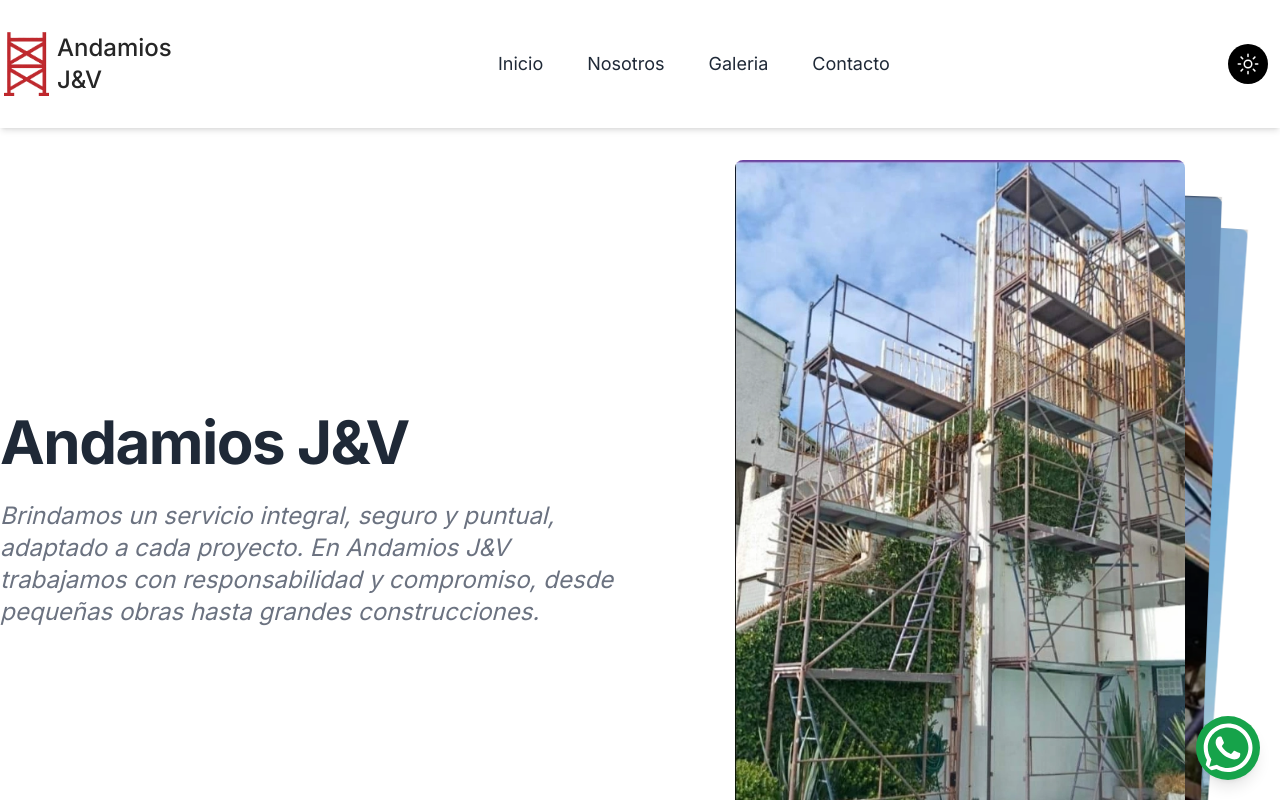
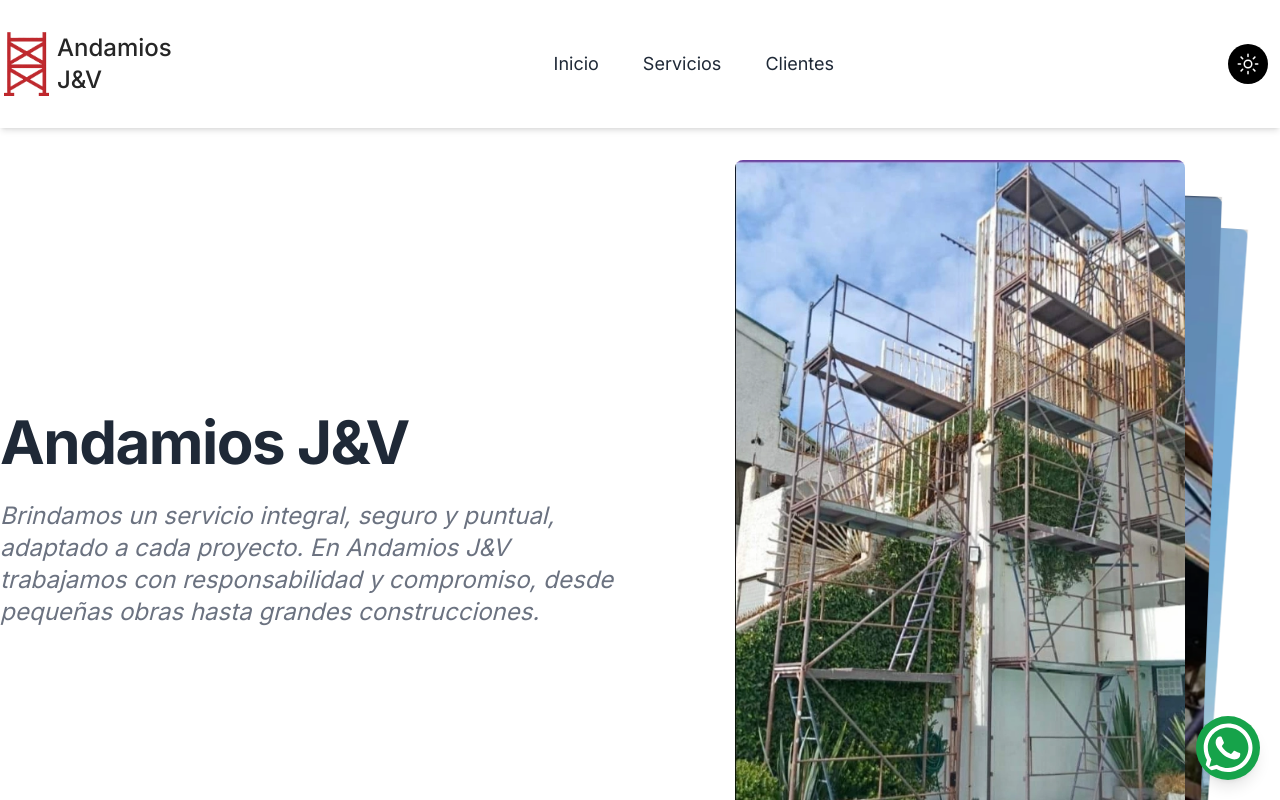
Before and after one commit to Hesllar/andamios, a Next.js app: page / in a window 1280 px wide. Shown: the top 800 px of the page. Built offline with nearby package versions, Linux system fonts and the light colour scheme.

Commit message:
se añade funcionalidad de scroll para todas las secciones

```diff
--- a/src/app/layout.tsx
+++ b/src/app/layout.tsx
@@ -3,7 +3,6 @@
 import { ThemeProvider } from "next-themes";
 import "./globals.css";
 
-import { Navbar } from "@/components/Navbar";
 import { Footer } from "@/components/Footer";
 import { PopupWidget } from "@/components/PopupWidget";
 
@@ -26,7 +25,6 @@
     <html lang="es" suppressHydrationWarning>
       <body className={`${inter.className} fade-in`}>
         <ThemeProvider attribute="class">
-          <Navbar />
           <div className="mt-24">{children}</div>
           <Footer />
           <PopupWidget />
--- a/src/app/page.tsx
+++ b/src/app/page.tsx
@@ -1,61 +1,29 @@
+"use client";
+
+import { useRef } from "react";
+
 import { Container } from "@/components/Container";
 import { Hero } from "@/components/Hero";
-import { SectionTitle } from "@/components/SectionTitle";
-import { Benefits } from "@/components/Benefits";
-import { Video } from "@/components/Video";
-import { Testimonials } from "@/components/Testimonials";
-import { Faq } from "@/components/Faq";
-import { Cta } from "@/components/Cta";
 
-import { benefitOne, benefitTwo } from "@/components/data";
 import { OurClients } from "@/components/clients";
 import { Services } from "@/components/services";
+import { Navbar } from "@/components/Navbar";
+
 export default function Home() {
+  const refSectionHero = useRef<HTMLDivElement>(null);
+  const refSectionServices = useRef<HTMLDivElement>(null);
+  const refSectionOueClients = useRef<HTMLDivElement>(null);
+
   return (
-    <Container>
-      <Hero />
-      <Services />
-      <OurClients />
-      {/* <SectionTitle
-        preTitle="Nextly Benefits"
-        title=" Why should you use this landing page"
-      >
-        Nextly is a free landing page & marketing website template for startups
-        and indie projects. Its built with Next.js & TailwindCSS. And its
-        completely open-source.
-      </SectionTitle>
-
-      <Benefits data={benefitOne} />
-      <Benefits imgPos="right" data={benefitTwo} />
-
-      <SectionTitle
-        preTitle="Watch a video"
-        title="Learn how to fullfil your needs"
-      >
-        This section is to highlight a promo or demo video of your product.
-        Analysts says a landing page with video has 3% more conversion rate. So,
-        don&apos;t forget to add one. Just like this.
-      </SectionTitle>
-
-      <Video videoId="fZ0D0cnR88E" />
-
-      <SectionTitle
-        preTitle="Testimonials"
-        title="Here's what our customers said"
-      >
-        Testimonials is a great way to increase the brand trust and awareness.
-        Use this section to highlight your popular customers.
-      </SectionTitle>
-
-      <Testimonials />
-
-      <SectionTitle preTitle="FAQ" title="Frequently Asked Questions">
-        Answer your customers possible questions here, it will increase the
-        conversion rate as well as support or chat requests.
-      </SectionTitle> */}
-
-      {/* <Faq />
-      <Cta /> */}
-    </Container>
+    <>
+      <Navbar
+        sectionRef={[refSectionHero, refSectionServices, refSectionOueClients]}
+      />
+      <Container>
+        <Hero refSectionHero={refSectionHero} />
+        <Services refSectionServices={refSectionServices} />
+        <OurClients refSectionOueClients={refSectionOueClients} />
+      </Container>
+    </>
   );
 }
--- a/src/components/Container.tsx
+++ b/src/components/Container.tsx
@@ -3,11 +3,13 @@
 interface ContainerProps {
   children: React.ReactNode;
   className?: string;
+  refGeneric?: React.RefObject<HTMLDivElement>;
 }
 
 export function Container(props: Readonly<ContainerProps>) {
   return (
     <div
+      ref={props.refGeneric}
       className={`container px-6 py-4 sm:p-8 mx-auto xl:px-0 ${
         props.className ? props.className : ""
       }`}
--- a/src/components/Hero.tsx
+++ b/src/components/Hero.tsx
@@ -1,11 +1,13 @@
 import { Container } from "@/components/Container";
 
 import { SwiperDesktop, SwiperMobile } from "./swiper";
+interface Props {
+  refSectionHero: React.RefObject<HTMLDivElement>;
+}
 
-export const Hero = () => {
+export const Hero = ({ refSectionHero }: Props) => {
   return (
-    <>
-      <Container className="flex flex-wrap ">
+    <Container className="flex flex-wrap" refGeneric={refSectionHero}>
       <div className="flex items-center w-full lg:w-1/2">
         <div className="max-w-2xl mb-8">
           <h1 className="text-4xl font-bold leading-snug tracking-tight text-gray-800 lg:text-4xl lg:leading-tight xl:text-6xl xl:leading-tight dark:text-white">
@@ -27,6 +29,5 @@
         <SwiperMobile />
       </div>
     </Container>
-    </>
   );
 };
--- a/src/components/Navbar.tsx
+++ b/src/components/Navbar.tsx
@@ -5,8 +5,20 @@
 import { Disclosure } from "@headlessui/react";
 import logo from "../../public/img/logo.webp";
 
-export const Navbar = () => {
-  const navigation = ["Inicio", "Nosotros", "Galeria", "Contacto"];
+interface Props {
+  sectionRef: React.RefObject<HTMLDivElement>[];
+}
+
+const navigation = ["Inicio", "Servicios", "Clientes"];
+
+export const Navbar = ({ sectionRef }: Props) => {
+  const handleOnClick = (sectionId: number) => {
+    if (!sectionRef[sectionId].current) return;
+    sectionRef[sectionId].current.scrollIntoView({
+      behavior: "smooth",
+      block: "start",
+    });
+  };
 
   return (
     <div className="w-full fixed top-0 z-50 bg-white sm:bg-white/85 sm:backdrop-blur-3xl dark:bg-gray-900 shadow-md">
@@ -58,13 +70,13 @@
               <Disclosure.Panel className="flex flex-wrap w-full my-5 lg:hidden">
                 <>
                   {navigation.map((item, index) => (
-                    <Link
-                      key={index}
-                      href="/"
+                    <span
+                      key={item}
+                      onClick={() => handleOnClick(index)}
                       className="w-full px-4 py-2 -ml-4 text-gray-500 rounded-md dark:text-gray-300 hover:text-indigo-500 focus:text-indigo-500 focus:bg-indigo-100 dark:focus:bg-gray-800 focus:outline-none"
                     >
                       {item}
-                    </Link>
+                    </span>
                   ))}
                 </>
               </Disclosure.Panel>
@@ -75,14 +87,14 @@
         {/* menu  */}
         <div className="hidden text-center lg:flex lg:items-center">
           <ul className="items-center justify-end flex-1 pt-6 list-none lg:pt-0 lg:flex">
-            {navigation.map((menu, index) => (
-              <li className="mr-3 nav__item" key={index}>
-                <Link
-                  href="/"
+            {navigation.map((item, index) => (
+              <li className="mr-3 nav__item" key={item}>
+                <span
+                  onClick={() => handleOnClick(index)}
                   className="inline-block px-4 py-2 text-lg font-normal text-gray-800 no-underline rounded-md dark:text-gray-200 hover:text-indigo-500 focus:text-indigo-500 focus:bg-indigo-100 focus:outline-none dark:focus:bg-gray-800"
                 >
-                  {menu}
-                </Link>
+                  {item}
+                </span>
               </li>
             ))}
           </ul>
--- a/src/components/clients/OurClients.tsx
+++ b/src/components/clients/OurClients.tsx
@@ -4,6 +4,10 @@
 import imgClienteCarrera from "../../../public/img/img_cliente_los_carrera.webp";
 import imgClienteEsval from "../../../public/img/img_cliente_esval.webp";
 import { Container } from "../Container";
+
+interface Props {
+  refSectionOueClients: React.RefObject<HTMLDivElement>;
+}
 
 const clients = [
   {
@@ -14,9 +18,9 @@
   },
 ];
 
-export const OurClients = () => {
+export const OurClients = ({ refSectionOueClients }: Props) => {
   return (
-    <Container>
+    <Container refGeneric={refSectionOueClients}>
       <div className="flex flex-col justify-center gap-4">
         <div className=" w-full bg-gradient-to-b from-gray-200 to-red-500 rounded-lg">
           <h2 className=" text-3xl font-bold items-center text-center p-8 text-white dark:text-white">
--- a/src/components/services/Services.tsx
+++ b/src/components/services/Services.tsx
@@ -4,6 +4,10 @@
 import { Container } from "../Container";
 import { FaArrowRight } from "react-icons/fa";
 import Link from "next/link";
+
+interface Props {
+  refSectionServices: React.RefObject<HTMLDivElement>;
+}
 
 const services = [
   {
@@ -20,9 +24,12 @@
   },
 ];
 
-export const Services = () => {
+export const Services = ({ refSectionServices }: Props) => {
   return (
-    <Container className="flex flex-col items-center gap-16">
+    <Container
+      className="flex flex-col items-center gap-16"
+      refGeneric={refSectionServices}
+    >
       <div className=" w-full bg-gradient-to-b from-red-500 to-gray-200 rounded-lg">
         <h2 className=" text-3xl font-bold items-center text-center p-8 text-white dark:text-white">
           Nuestros servicios
```
Lines whose indentation alone changed are shown as unchanged.
